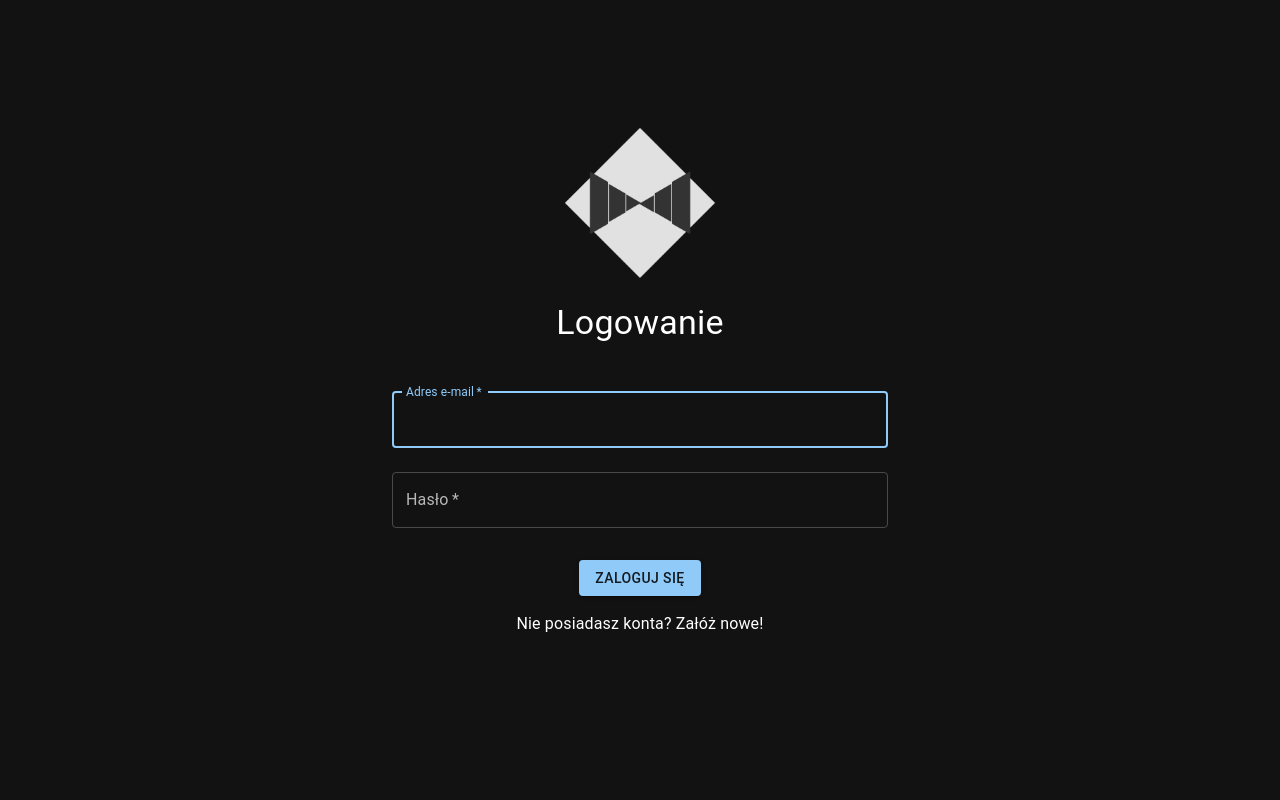
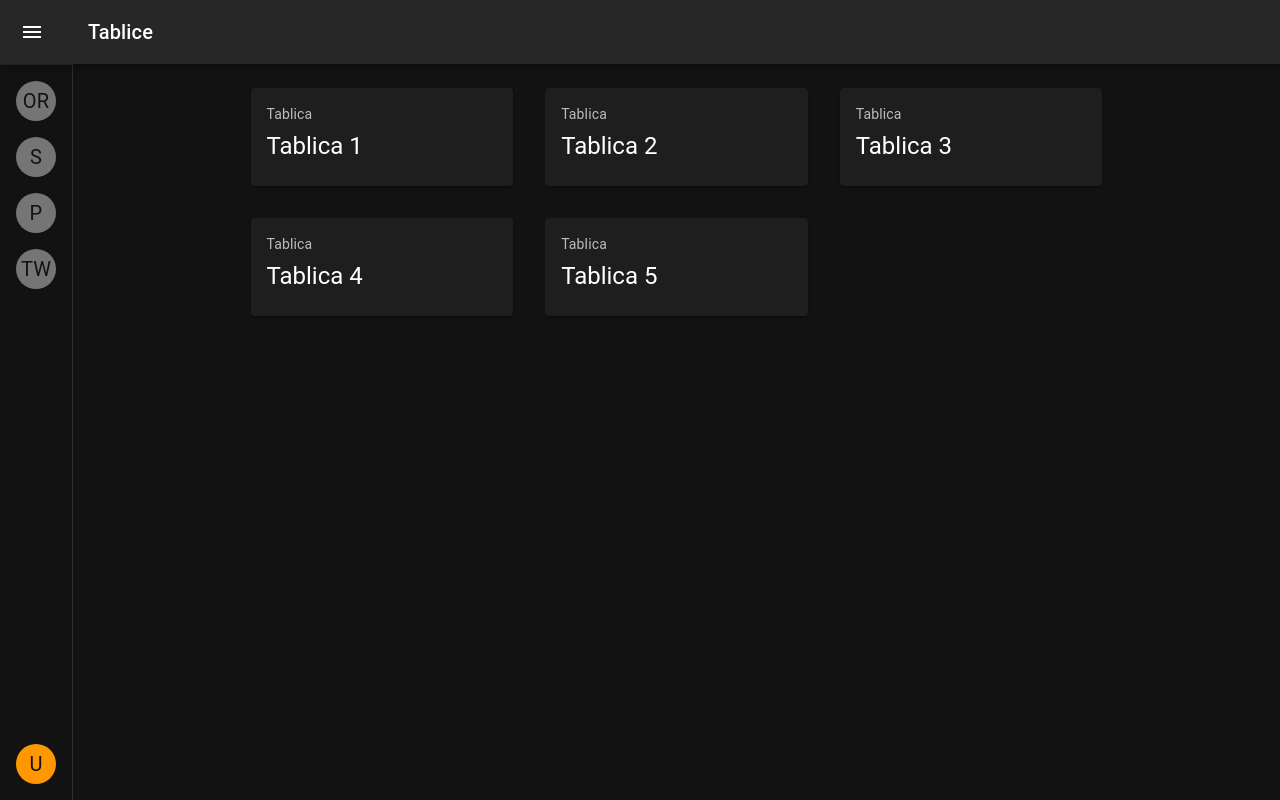
Before and after one commit to szezjo/Taskedo, a React (Create React App) app: page /workspaces in a window 1280 px wide. Built offline with nearby package versions, Linux system fonts and the light colour scheme.

Commit message:
Add workspaces mock

```diff
--- a/package.json
+++ b/package.json
@@ -5,6 +5,7 @@
   "dependencies": {
     "@emotion/react": "^11.5.0",
     "@emotion/styled": "^11.3.0",
+    "@mui/icons-material": "^5.1.0",
     "@mui/material": "^5.1.0",
     "@testing-library/jest-dom": "^5.14.1",
     "@testing-library/react": "^11.2.7",
--- a/src/App.jsx
+++ b/src/App.jsx
@@ -1,7 +1,8 @@
 import './App.css';
-import { BrowserRouter as Router } from 'react-router-dom';
+import { BrowserRouter as Router, Route, Routes } from 'react-router-dom';
 
 import LoginScreen from './components/login_screen/login_screen';
+import Workspaces from './components/workspaces/workspaces';
 
 const App = () => {
   return (
@@ -23,7 +24,10 @@ const App = () => {
     // </div>
 
     <Router>
-      <LoginScreen />
+      <Routes>
+        <Route path="/" element={<LoginScreen />} />
+        <Route path="/workspaces" element={<Workspaces />} />
+      </Routes>
     </Router>
   );
 }
--- a/src/components/workspaces/workspaces.jsx
+++ b/src/components/workspaces/workspaces.jsx
@@ -1,6 +1,167 @@
-import React from 'react';
+import React, { useState } from 'react';
 
-import { styled, useTheme } from '@mui/material/styles';
-import { Box, MuiDrawer, MuiAppBar, List, CssBaseline, Typography } from '@mui/material';
+import { styled, createTheme, ThemeProvider } from '@mui/material/styles';
+import { Box, Container, Card, CardContent, Grid, List, CssBaseline, Typography, Toolbar, IconButton, Divider, Avatar, ListItem, ListItemIcon, ListItemText} from '@mui/material';
+import MuiAppBar from '@mui/material/AppBar';
+import MuiDrawer from '@mui/material/Drawer';
+import { ChevronLeft as ChevronLeftIcon, Menu as MenuIcon } from '@mui/icons-material';
+import { orange } from '@mui/material/colors';
 
-const drawerWidth = 300;
+const drawerWidth = 240;
+
+const openedMixin = (theme) => ({
+    width: drawerWidth,
+    transition: theme.transitions.create('width', {
+        easing: theme.transitions.easing.sharp,
+        duration: theme.transitions.duration.enteringScreen,
+    }),
+    overflowX: 'hidden',
+});
+
+const closedMixin = (theme) => ({
+    transition: theme.transitions.create('width', {
+        easing: theme.transitions.easing.sharp,
+        duration: theme.transitions.duration.leavingScreen,
+    }),
+    overflowX: 'hidden',
+    width: `calc(${theme.spacing(7)} + 1px)`,
+    [theme.breakpoints.up('sm')]: {
+        width: `calc(${theme.spacing(9)} + 1px)`
+    }
+});
+
+const DrawerHeader = styled('div')(({ theme }) => ({
+    display: 'flex',
+    alignItems: 'center',
+    justifyContent: 'flex-end',
+    padding: theme.spacing(0, 1),
+    ...theme.mixins.toolbar,
+}));
+
+const AppBar = styled(MuiAppBar, {
+shouldForwardProp: (prop) => prop !== 'open',
+})(({ theme, open }) => ({
+zIndex: theme.zIndex.drawer + 1,
+transition: theme.transitions.create(['width', 'margin'], {
+    easing: theme.transitions.easing.sharp,
+    duration: theme.transitions.duration.leavingScreen,
+}),
+...(open && {
+    marginLeft: drawerWidth,
+    width: `calc(100% - ${drawerWidth}px)`,
+    transition: theme.transitions.create(['width', 'margin'], {
+    easing: theme.transitions.easing.sharp,
+    duration: theme.transitions.duration.enteringScreen,
+    }),
+}),
+}));
+
+const Drawer = styled(MuiDrawer, { shouldForwardProp: (prop) => prop !== 'open' })(
+({ theme, open }) => ({
+    width: drawerWidth,
+    flexShrink: 0,
+    whiteSpace: 'nowrap',
+    boxSizing: 'border-box',
+    ...(open && {
+    ...openedMixin(theme),
+    '& .MuiDrawer-paper': openedMixin(theme),
+    }),
+    ...(!open && {
+    ...closedMixin(theme),
+    '& .MuiDrawer-paper': closedMixin(theme),
+    }),
+}),
+);
+
+const darkTheme = createTheme({
+    palette: {
+      mode: 'dark',
+    },
+});
+
+const generateAvatar = (text) => {
+    const split = text.split(" ");
+    if(split.length===0) return '';
+    if(split.length===1) return split[0].slice(0,1).toUpperCase();
+    const firstWord = split[0].slice(0,1).toUpperCase();
+    const secondWord = split[1].slice(0,1).toUpperCase();
+    return `${firstWord}${secondWord}`;
+}
+
+const Workspaces = () => {
+    const [drawerOpen, setDrawerOpen] = useState(false);
+
+    return (
+        <ThemeProvider theme={darkTheme}>
+            <Box sx={{ display: 'flex' }}>
+                <CssBaseline />
+                <AppBar position="fixed" open={drawerOpen}>
+                    <Toolbar>
+                        <IconButton
+                            color="inherit"
+                            aria-label="Open drawer"
+                            onClick={() => setDrawerOpen(true)}
+                            edge="start"
+                            sx={{
+                                marginRight: '36px',
+                                ...(drawerOpen && {display: 'none'}),
+                            }}
+                        >
+                            <MenuIcon />
+                        </IconButton>
+                        <Typography variant="h6" noWrap component="div">
+                            Tablice
+                        </Typography>
+                    </Toolbar>
+                </AppBar>
+                <Drawer variant="permanent" open={drawerOpen}>
+                    <DrawerHeader>
+                        <IconButton onClick={() => setDrawerOpen(false)}>
+                            <ChevronLeftIcon />
+                        </IconButton>
+                    </DrawerHeader>
+                    <Divider />
+                    <Box sx={{ display: 'flex', flexDirection: 'column', justifyContent: 'space-between', height: '100%' }}>
+                        <List>
+                            {['Obszar roboczy', 'Studia', 'Praca', 'Taskedo Workspace'].map((text, _) => (
+                                <ListItem button key={text}>
+                                    <ListItemIcon>
+                                        <Avatar>{generateAvatar(text)}</Avatar>
+                                    </ListItemIcon>
+                                    <ListItemText primary={text} />
+                                </ListItem>
+                            ))}
+                        </List>
+                        <List>
+                            <ListItem button key="UserAvatar">
+                                <ListItemIcon>
+                                    <Avatar sx={{ bgcolor: orange[500] }}>U</Avatar>
+                                </ListItemIcon>
+                                <ListItemText primary="user" />
+                            </ListItem>
+                        </List>
+                    </Box>
+                </Drawer>
+                <Box component="main" sx={{ flexGrow: 1, p: 3 }}>
+                    <DrawerHeader />
+                    <Container maxWidth="md">
+                        <Grid container spacing={4}>
+                            {['Tablica 1', 'Tablica 2', 'Tablica 3', 'Tablica 4', 'Tablica 5'].map((text, index) => (
+                                <Grid item xs={4}>
+                                    <Card>
+                                        <CardContent>
+                                            <Typography sx={{ fontSize: 14 }} color="text.secondary" gutterBottom>Tablica</Typography>
+                                            <Typography variant="h5" component="div">{text}</Typography>
+                                        </CardContent>
+                                    </Card>
+                                </Grid>
+                            ))}
+                        </Grid>
+                    </Container>
+                </Box>
+            </Box>
+        </ThemeProvider>
+    )
+}
+
+export default Workspaces;
```
Also changed, not shown: 1 other file (tests, documents, lock files or other folders).
